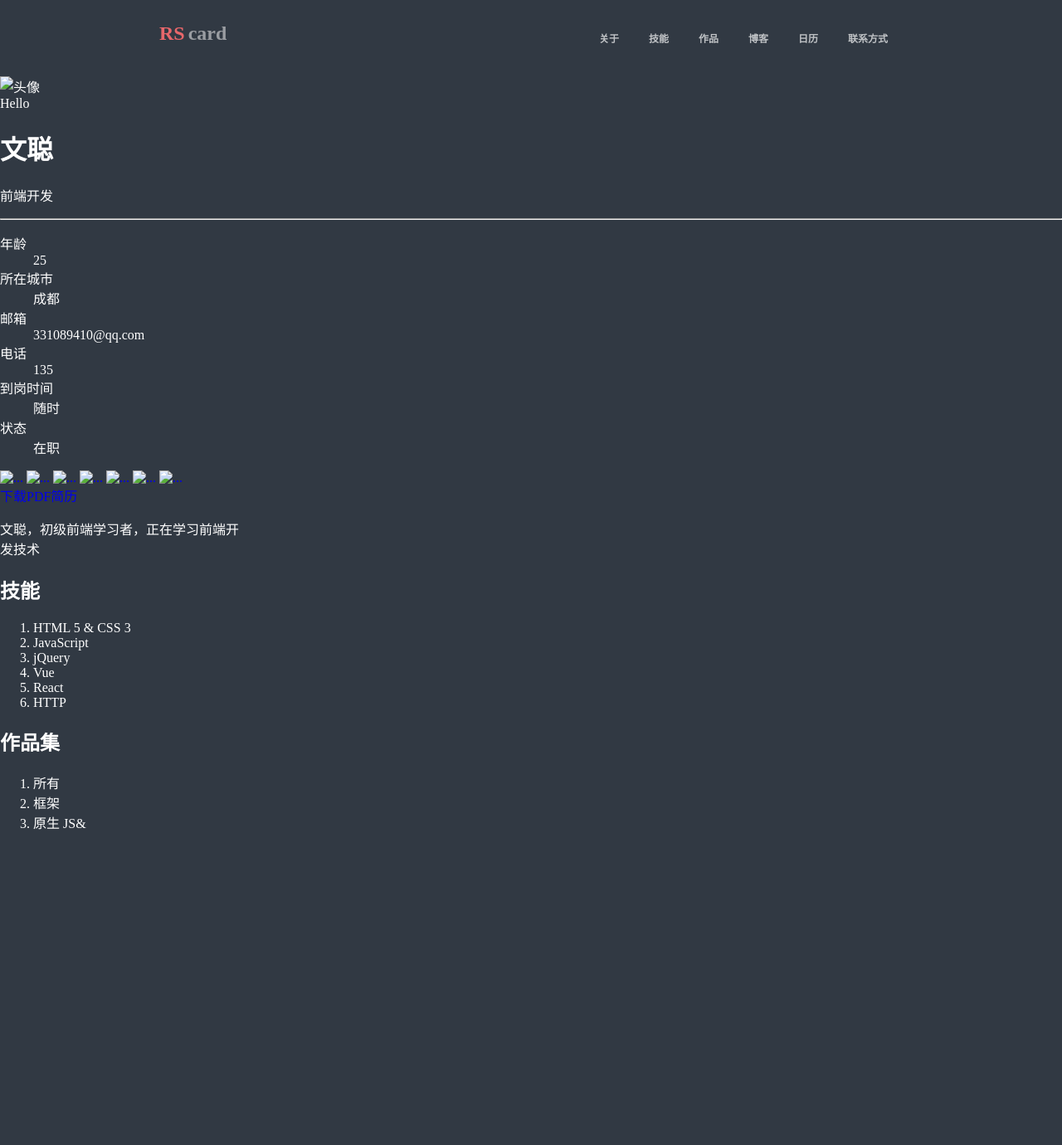
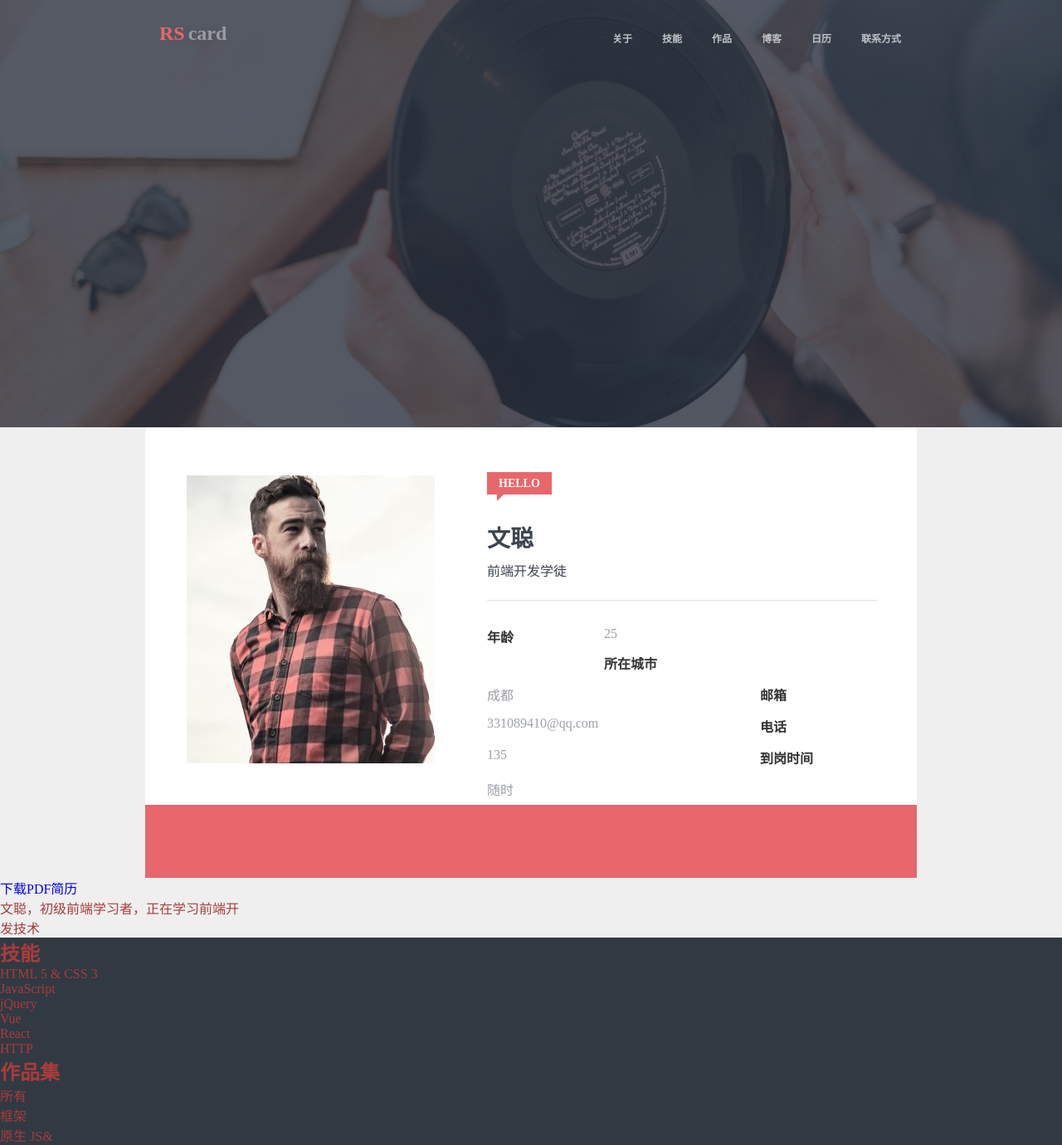
Before and after one commit to wenconglan/webpack-demo, a plain HTML site: page index.html in a window 1280 px wide. Shown: the whole page at 83% size. Before the commit the page ends 1019 px from the top, so only its background shows below. Drawn offline with Linux system fonts and the light colour scheme.

Commit message:
resume change1

```diff
--- a/a.css
+++ b/a.css
@@ -1,7 +1,12 @@
 body {
     margin: 0;
     background: #313943;
-    color: white;
+    color: rgb(168, 60, 60);
+}
+
+* {
+    margin: 0;
+    padding: 0;
 }
 
 ul {
@@ -11,11 +16,28 @@ ul {
 a {
     text-decoration: none;
 }
+hr{
+    height: 0;
+    border: none;
+    /*margin-top: 16px;*/
+    border-top: 1px solid #DEDEDE;
+  }
+
+.topNavBar {
+    position: fixed;
+    top: 0;
+    left: 0;
+    width:100%;
+}
 
 .clearfix::after {
     content: '';
     display: block;
     clear: both;
+}
+
+.topNavBar>nav>ul {
+    padding: 16px 0;
 }
 
 .topNavBar>nav>ul>li {
@@ -40,7 +62,7 @@ a {
 
 .topNavBar>nav {
     float: right;
-    margin-right: 192px;
+    margin-right: 176px;
 }
 
 .topNavBar>.logo {
@@ -60,3 +82,114 @@ a {
 .topNavBar>.logo>.card {
     color: #9A9DA2;
 }
+.banner{
+    height: 515px;
+    background-image: url(./img/rs-cover-2-2-1-1.jpg);
+    /*background-size: contain;*/
+    background-size: cover;
+    background-position: center center;
+}
+.coverFilm{
+    height: 515px;
+    background-color: rgba(44, 51, 64, 0.8);
+}
+main{
+    background-color: #EFEFEF;
+}
+.userCard{
+    max-width: 930px;
+    margin:0 auto;
+    background-color: white;
+}
+.userCard>.protrictAndText{
+    padding: 58px 0 0 50px;
+}
+.userCard>.protrictAndText>.portrait{
+    float: left;
+    margin-right: 63px;
+    margin-bottom: 43px;
+}
+.userCard>.protrictAndText>.text{
+    float: left;
+    width: 470px;
+}
+.userCard>.protrictAndText>.text>.welcome{
+    font-size: 14px;
+    padding:6px 14px;
+    background-color: #E8676B;
+    font-weight: bold;
+    /*font-family: "Open Sans";*/
+    color:white;
+    position: relative;
+}
+.userCard>.protrictAndText>.text>.welcome>.triangle{
+    display: inline-block;
+    border-bottom:8px solid transparent;
+    border-left:8px solid #E8676B;
+    border-right:8px solid transparent;
+    width:0px;
+    position: absolute;
+    top:100%;
+    right: 50px;
+}
+.userCard>.protrictAndText>.text>h1{
+    font-size: 28px;
+    color: #3D4451;
+    margin-top: 36px;
+}
+.userCard>.protrictAndText>.text>p{
+    padding: 8px 0;
+    color: #3D4451;
+}
+.userCard>.protrictAndText>.text>hr{
+    margin: 16px 0 24px 0;
+}
+.userCard>.protrictAndText>.text>dl>dt,
+.userCard>.protrictAndText>.text>dl>dd{
+  float: left;
+  padding:7px 0;
+}
+.userCard>.protrictAndText>.text>dl>dt{
+    width: 30%;
+    font-weight: bold;
+    color:rgb(51, 51, 51);
+  }
+  .userCard>.protrictAndText>.text>dl>dd{
+    width: 70%;
+    color: rgb(157, 160, 167);
+  }
+  .userCard>footer{
+    background: #E8676B;
+    text-align: center;
+    height: 88px;
+    position: relative;
+  }
+  .userCard>footer>.vertical-center{
+    width: 470px;
+    top: 50%;
+    left: 50%;
+    margin-left: -235px;
+    height: 50px;
+    margin-top: -20px;
+    position: absolute;
+  }
+  .userCard>footer>.vertical-center>a{
+    display: inline-block;
+    width: 50px;
+    height: 50px;
+    /*line-height: 30px;*/
+    border-radius: 50%;
+    margin:0 18px;
+    position: relative;
+  }
+  .userCard>footer>.vertical-center>a:hover{
+    background: #D05C60;
+  }
+  .userCard>footer>.vertical-center>a>svg{
+    width: 30px;
+    height: 30px;
+    fill: white;
+    position: absolute;
+    top: 9px;
+    left: 10px;
+  }
--- a/index.html
+++ b/index.html
@@ -1,11 +1,23 @@
 <!DOCTYPE html>
 <html>
+
 <head>
     <meta charset="utf-8">
     <title>我的简历</title>
     <link rel="stylesheet" href="./a.css">
+    <script src="//at.alicdn.com/t/font_1080009_btq0tzoxrd9.js"></script>
+    <style type="text/css">
+        .icon {
+            width: 1em;
+            height: 1em;
+            vertical-align: -0.15em;
+            fill: currentColor;
+            overflow: hidden;
+        }
+    </style>
 </head>
-<body >
+
+<body>
     <div class="topNavBar clearfix">
         <a class="logo" href="#" alt="logo">
             <span class="RS">RS</span><span class="card">card</span>
@@ -21,15 +33,21 @@
             </ul>
         </nav>
     </div>
-    <div class="banner" style="background-image: url(#)"></div>
+    <div class="banner">
+        <div class="coverFilm"></div>
+    </div>
     <main>
-        <div class="card">
-                <div class="picture"><img src="" alt="头像"></div>
+        <div class="userCard">
+            <div class="protrictAndText clearfix">
+                <div class="portrait">
+                    <img src="./img/startuper-1-299x347.jpg" alt="头像">
+                </div>
                 <div class="text">
-                    <div class="profile">
-                            <span class="welcome">Hello</span>
+                    <span class="welcome">HELLO
+                        <span class="triangle"></span>
+                    </span>
                     <h1>文聪</h1>
-                            <p>前端开发</p>
+                    <p>前端开发学徒</p>
                     <hr>
                     <dl>
                         <dt>年龄</dt>
@@ -42,20 +60,38 @@
                         <dd>135</dd>
                         <dt>到岗时间</dt>
                         <dd>随时</dd>
-                                <dt>状态</dt>
-                                <dd>在职</dd>
                     </dl>
                 </div>
+            </div>
             <footer class="media">
-                            <a href="#"><img src="#" alt="..."></a>
-                            <a href="#"><img src="#" alt="..."></a>
-                            <a href="#"><img src="#" alt="..."></a>
-                            <a href="#"><img src="#" alt="..."></a>
-                            <a href="#"><img src="#" alt="..."></a>
-                            <a href="#"><img src="#" alt="..."></a>
-                            <a href="#"><img src="#" alt="..."></a>
+                <div class="vertical-center">
+                    <a href="#">
+                        <svg class="icon" aria-hidden="true">
+                            <use xlink:href="#icon-github"></use>
+                        </svg>
+                    </a>
+                    <a href="#">
+                        <svg class="icon" aria-hidden="true">
+                            <use xlink:href="#icon-youxiang"></use>
+                        </svg>
+                    </a>
+                    <a href="#">
+                        <svg class="icon" aria-hidden="true">
+                            <use xlink:href="#icon-weibo"></use>
+                        </svg>
+                    </a>
+                    <a href="#">
+                        <svg class="icon" aria-hidden="true">
+                            <use xlink:href="#icon-weixin"></use>
+                        </svg>
+                    </a>
+                    <a href="#">
+                        <svg class="icon" aria-hidden="true">
+                            <use xlink:href="#icon-icon00092"></use>
+                        </svg>
+                    </a>
                 </div>
-                </div>
+            </footer>
         </div>
         <a href="#" class="button">下载PDF简历</a>
         <p>
@@ -92,4 +128,5 @@
         </div>
     </section>
 </body>
+
 </html>
--- a/参考.css
+++ /dev/null
@@ -1,214 +0,0 @@
-
-课程
-前端培训
-Java培训
-河码
-优惠
-搜索课程
-1
- 返回
-从入门到工作「方方」-前端系统班 通关任务
-课程简介
-课程简介
-学习资源
-文章
-CSS 代码
-视频
-概述
-视频
-历史
-视频
-CSS学习资源
-视频
-制作导航
-视频
-制作 Logo
-课后习题
-测试
-CSS自学1
-测试
-导航栏和 logo
-标记为已完成
-上个任务
-下个任务
-高级特性—JVM概述
-直播时间: 2019-03-10
-所属课程:
-《 从入门到工作-Java系统班 通关任务 》
->
-CSS 代码
-注意，如果你改了代码，却发现页面没有更新
-这时你应该
-
-打开当前页面的开发者工具
-点开 Network
-勾选 Disable Cache
-只要你不关闭开发者工具，那么缓存就会被禁用
-关闭缓存
-关闭缓存
-知识点
-如何做横向布局（float + clearfix）
-如何取色、量尺寸、预览字体（Word）
-如何使用开发者工具查看样式、继承样式
-四种引入 CSS 的方式：style 属性、style 标签、css link、css import
-常见 CSS 属性：
-font-family font-size font-weight
-ul、body 的默认 margin 和 padding
-color、background-color、margin、padding
-line-height
-代码
-a.css
-
-body{
-  background: black;
-}
-a{
-  text-decoration: none;
-}
-.clearfix::after{
-  content: '';
-  display: block;
-  clear: both;
-}
-/*上面不要看*/
-.topNavBar {
-}
-.topNavBar .logo {
-  font-family: "Hiragino Kaku Gothic Std";
-  font-size: 22px;
-  padding-top: 1px;
-}
-.topNavBar .logo .rs{
-  color: #e6686a;
-  margin-right: 4px;
-}
-.topNavBar .logo .card{
-  color: #9A9DA2;
-}
-
-.topNavBar nav {
-  font-size: 13px;
-  padding-top: 8px;
-  padding-bottom: 8px;
-}
-.topNavBar nav a{
-  color: rgba(255, 255, 255, 0.7);
-  text-decoration: none;
-  font-weight: bold;
-}
-.topNavBar nav ul{
-  list-style: none;
-  padding: 0;
-  margin: 0;
-}
-.topNavBar nav>ul>li{
-  float: left;
-  margin-left: 17px;
-  margin-right: 17px;
-}
-.topNavBar nav ul>li>a{
-  border-bottom: 3px solid transparent;
-}
-.topNavBar nav ul>li>a:hover{
-  border-bottom-color: #DC6465;
-}
-index.html
-
-<!DOCTYPE html>
-<html>
-  <head>
-    <title>方方的个人简历</title>
-    <link rel="stylesheet" href="./a.css">
-  </head>
-  <body>
-    <div class="topNavBar clearfix">
-      <a class="logo" href="#" alt="logo" style="float: left; ">
-        <span class="rs">RS</span><span class="card">card</span>
-      </a>
-      <nav style="float: right;">
-        <ul class="clearfix">
-          <li><a href="#">关于</a></li>
-          <li><a href="#">技能</a></li>
-          <li><a href="#">作品</a></li>
-          <li><a href="#">博客</a></li>
-          <li><a href="#">日历</a></li>
-          <li><a href="#">联系方式</a></li>
-          <li><a href="#">其他</a></li>
-        </ul>
-      </nav>
-    </div>
-    <div class="banner" style="background-image: url(#)"></div>
-    <main>
-      <div class="card">
-        <div class="pictureAndText">
-          <div class="picture">
-            <img src="" alt="头像">
-          </div>
-          <div class="text">
-            <div class="profile">
-              <span class="welcome">Hello</span>
-              <h1>方应杭</h1>
-              <p>前端开发工程师</p>
-              <hr>
-              <dl>
-                <dt>年龄</dt>
-                <dd>18</dd>
-                <dt>所在城市</dt>
-                <dd>北京</dd>
-                <dt>邮箱</dt>
-                <dd>fangyinghang@foxmail.com</dd>
-                <dt>手机</dt>
-                <dd>13812345678</dd>
-              </dl>
-            </div>
-          </div>
-        </div>
-        <footer class="media">
-          <a href="#"><img src="#" alt="..."></a>
-          <a href="#"><img src="#" alt="..."></a>
-          <a href="#"><img src="#" alt="..."></a>
-          <a href="#"><img src="#" alt="..."></a>
-          <a href="#"><img src="#" alt="..."></a>
-          <a href="#"><img src="#" alt="..."></a>
-          <a href="#"><img src="#" alt="..."></a>
-        </footer>
-      </div>
-
-      <a class="button" href="#">下载 PDF 简历</a>
-
-      <p>
-        方应杭， 资深前端工程师，资深前端讲师，现在在 饥人谷 教前端课程。<br>
-        技能：前端开发，Rails 开发，Node.js 开发
-      </p>
-
-    </main>
-    <section>
-      <h2>技能</h2>
-      <ol>
-        <li>HTML 5 &amp; CSS 3</li>
-        <li>JavaScript</li>
-        <li>jQuery</li>
-        <li>Vue</li>
-        <li>React</li>
-        <li>HTTP</li>
-      </ol>
-    </section>
-    <section>
-      <h2>作品集</h2>
-      <nav>
-        <ol>
-          <li>所有</li>
-          <li>框架</li>
-          <li>原生JS&amp;CSS</li>
-        </ol>
-      </nav>
-
-      <div class="jobs">
-        <div class="big"></div>
-        <div class="small"></div>
-        <div class="small"></div>
-      </div>
-
-    </section>
-  </body>
-</html>
```
Also changed, not shown: img/rs-cover-2-2-1-1.jpg (added), img/startuper-1-299x347.jpg (added), img/startuper-hover-1-299x347.jpg (added). Lines whose indentation alone changed are shown as unchanged.
